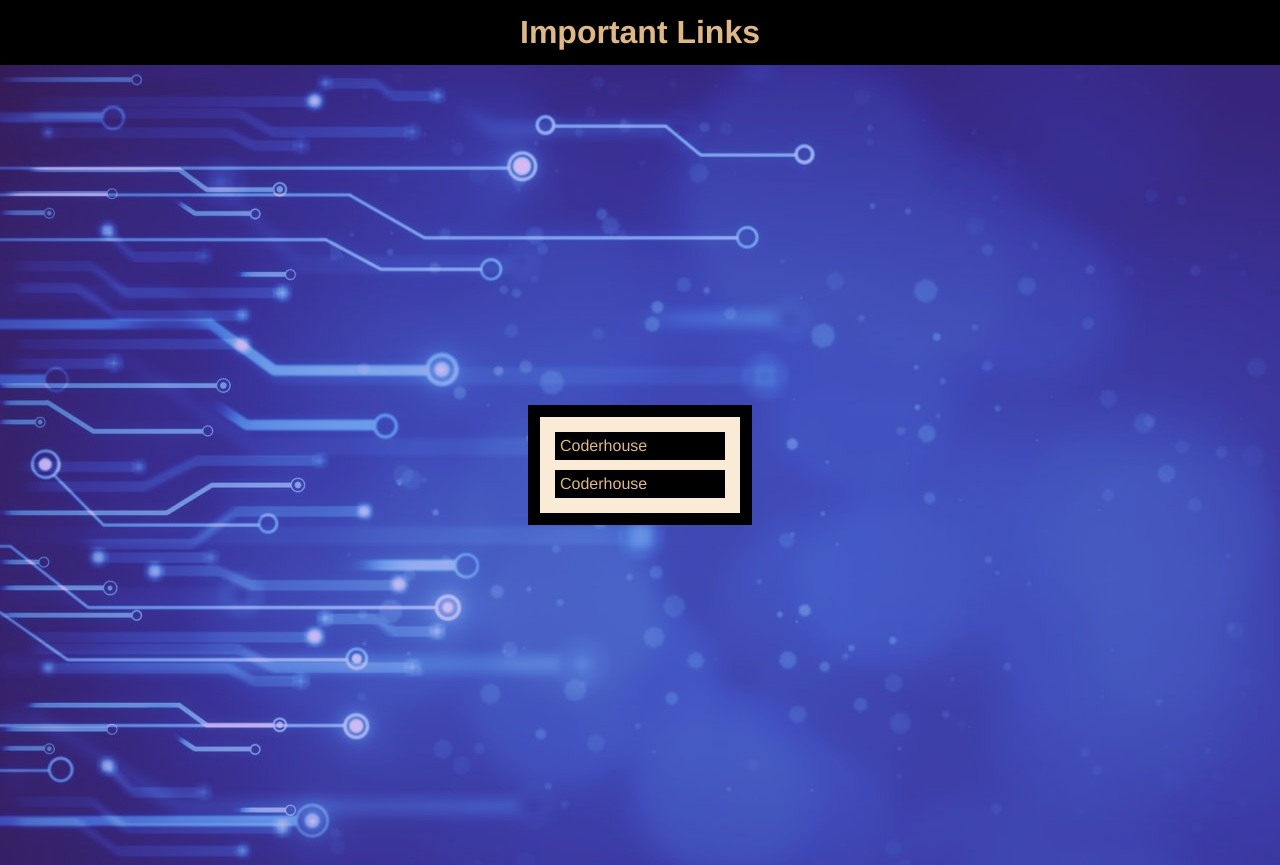
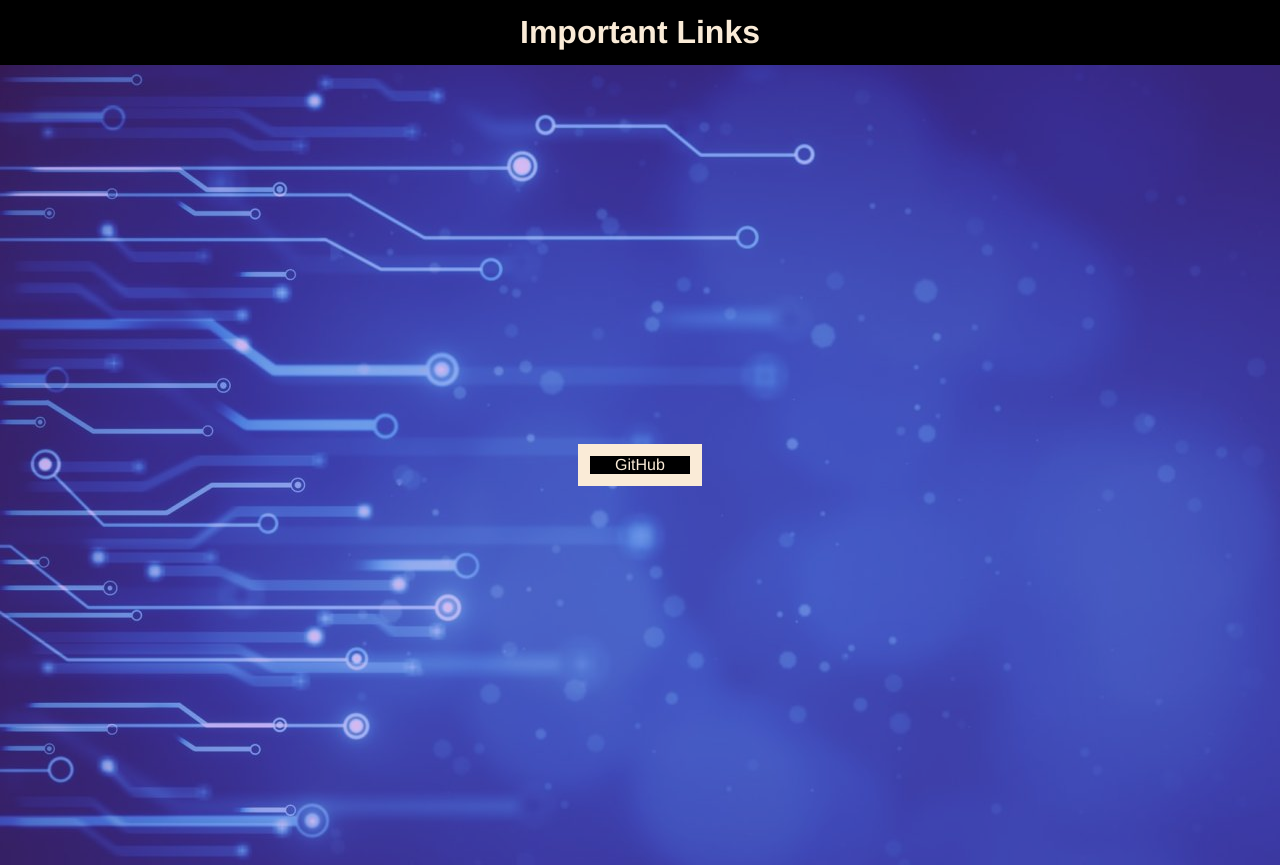
Before and after one commit to danifel01/Project2_Important_Links, a plain HTML site: page indexcopy.html in a window 1280 px wide. Drawn offline with Linux system fonts and the light colour scheme.

Commit message:
training

```diff
--- a/css/stylecopy.css
+++ b/css/stylecopy.css
@@ -2,15 +2,19 @@
     margin: 0;
     padding: 0;
     font-family: 'Franklin Gothic Medium', 'Arial Narrow', Arial, sans-serif;
-    color: burlywood;
+    color: antiquewhite;
     list-style: none;
     text-decoration: none;
 }
 header{
+    z-index: 1;
     background-color: black;
     display: flex;
     justify-content: space-around;
+    align-items: center;
     padding: 14px;
+    top: 0;
+    position: sticky;
 }
 main{
     background-image: url(../assets/Img1.jpg);
@@ -19,27 +23,23 @@ main{
     display: flex;
     justify-content: space-around;
     align-items: center;
+    overflow: auto;
 }
 .item1{
     background-color: blueviolet;
     height: 100vh;
     width: 100%;
+    opacity: 0.3;
     position: absolute;
-    opacity: 0.3;
 }
 .item2{
     z-index: 1;
-    background-color: black;
-    display: flex;
+    background-color: antiquewhite;
+    width: 100px;
     padding: 12px;
 }
 .item3{
-    background-color: antiquewhite;
-    padding: 5px;
+    background-color: black;
+    display: flex;
+    justify-content: space-around;
 }
-.item4{
-    background-color: black;
-    padding: 5px;
-    margin: 10px;
-    width: 160px;
-}
--- a/indexcopy.html
+++ b/indexcopy.html
@@ -15,10 +15,7 @@
         <div class="item2">
             <ul class="item3">
                 <div class="item4">
-                    <li><a href="">Coderhouse</a></li>
-                </div>
-                <div class="item4">
-                    <li><a href="">Coderhouse</a></li>
+                    <li><a href="https://github.com">GitHub</a></li>
                 </div>
             </ul>
         </div>
```
